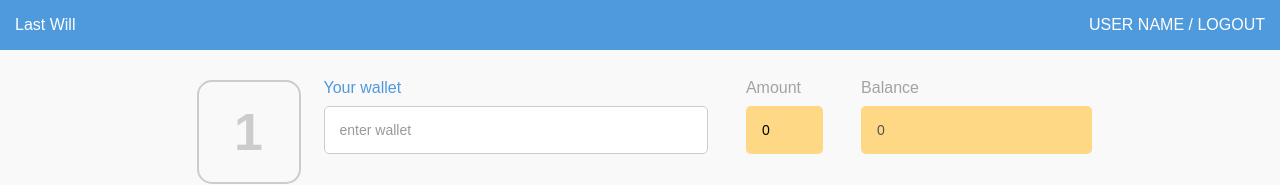
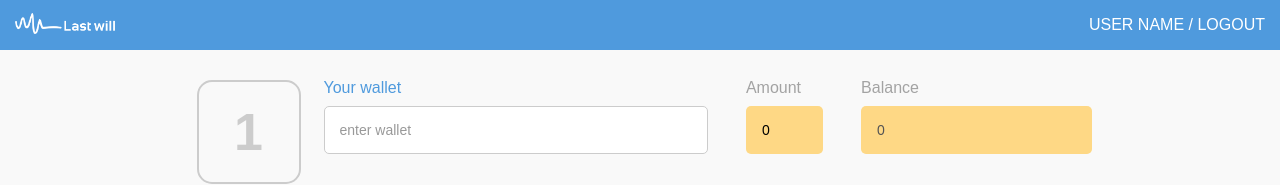
Before and after one commit to MyWishPlatform/lastwill_frontend, an Angular app: page /contract in a window 1280 px wide. Shown: the top 185 px of the page. Built offline with nearby package versions, Linux system fonts and the light colour scheme.

Commit message:
add logo

```diff
--- a/src/app/app.component.html
+++ b/src/app/app.component.html
@@ -1,7 +1,7 @@
 <section class="nav bcg-blue">
-  <h1 [routerLink]="['/']">
-    {{title}}
-  </h1>
+  <a [routerLink]="['/']">
+    <img src="./assets/logo_white.png" alt="{{title}}">
+  </a>
   <h1>USER NAME / LOGOUT</h1>
 </section>
 <router-outlet></router-outlet>
--- a/src/app/app.component.scss
+++ b/src/app/app.component.scss
@@ -10,6 +10,11 @@
   padding-left: 15px;
   padding-right: 15px;
   box-sizing: border-box;
+  a {
+    img {
+      max-width: 100px;
+    }
+  }
   h1 {
     color: white;
     font-family: 'PT Sans', sans-serif;
```
Also changed, not shown: src/assets/logo_white.png (added).
